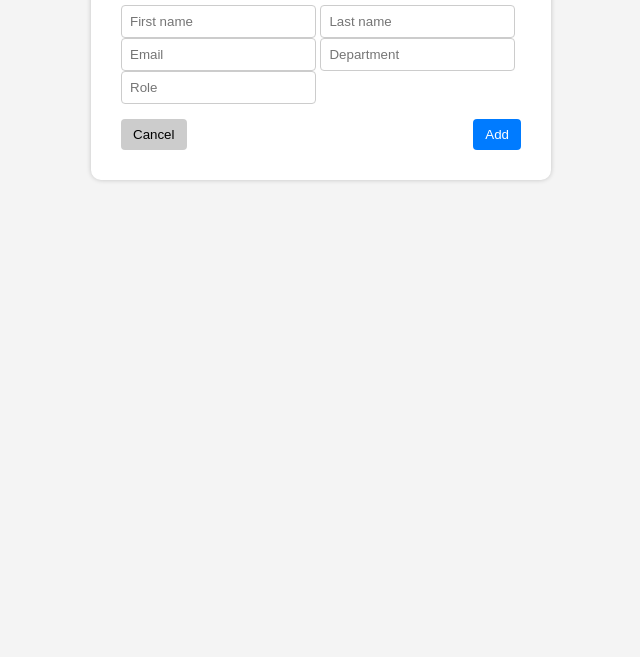
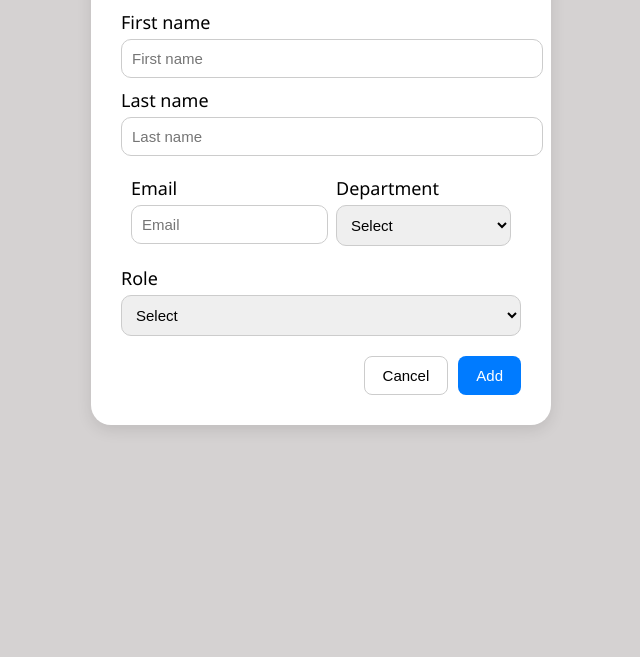
Before and after one commit to rajendra-jat7/EMPLOYEE_DIRECTORY, a plain HTML site: page form.html in a window 1280 px wide. Shown: the part 143-800 px from the top of the page, without its empty margins (319-959 px from the left). Drawn offline with Linux system fonts and the light colour scheme.

Commit message:
Final Commit : Employee Directory Coleted!!!

```diff
--- /dev/null
+++ b/css/form.css
@@ -0,0 +1,88 @@
+body {
+  font-family: 'Segoe UI', Tahoma, Geneva, Verdana, sans-serif;
+  background-color: hsla(0, 4%, 83%, 0.984);
+  margin: 0;
+  padding: 40px;
+  display: flex;
+  justify-content: center;
+  align-items: center;
+}
+
+.form-container {
+  background: white;
+  padding: 30px;
+  border-radius: 20px;
+  width: 400px;
+  box-shadow: 0 5px 15px rgba(0,0,0,0.1);
+}
+
+h2 {
+  margin-bottom: 20px;
+  font-weight: 600;
+  font-size: 24px;
+}
+
+form {
+  display: flex;
+  flex-direction: column;
+}
+
+label {
+  font-weight: 500;
+  font-size: 18px;
+  margin-top: 10px;
+  margin-bottom: 5px;
+}
+
+input, select {
+  padding: 10px;
+  border: 1px solid #ccc;
+  border-radius: 10px;
+  font-size: 15px;
+  width: 100%;
+}
+
+.row {
+  display: flex;
+  gap: 10px;
+}
+
+.col {
+  flex: 1;
+  display: flex;
+  flex-direction: column;
+  padding: 10px;
+}
+
+.btn-group {
+  display: flex;
+  justify-content: flex-end;
+  gap: 10px;
+  margin-top: 20px;
+}
+
+button {
+  padding: 10px 18px;
+  font-size: 15px;
+  border: none;
+  border-radius: 8px;
+  cursor: pointer;
+}
+
+.cancel {
+  background-color: white;
+  border: 1px solid #ccc;
+}
+
+.add {
+  background-color: #007bff;
+  color: white;
+}
+
+.cancel:hover {
+  background-color: #f0f0f0;
+}
+
+.add:hover {
+  background-color: #006ae6;
+}
--- a/css/style.css
+++ b/css/style.css
@@ -19,8 +19,9 @@ header {
 }
 
 input[type="text"], input[type="email"], select {
-  padding: 8px;
+  padding: 4px;
   border-radius: 4px;
+  margin: 2px;
   border: 1px solid #ccc;
 }
 
@@ -71,6 +72,15 @@ input[type="text"], input[type="email"], select {
 .employee-card button {
   margin-top: 10px;
   margin-right: 10px;
+  border: 1px solid #333;
+}
+
+#filterSidebar {
+  display: none;
+  height: 200px;
+  margin-top: 20px;
+  margin-bottom: 20px;
+  border-radius: 10px;
 }
 
 aside {
@@ -83,7 +93,7 @@ aside {
 footer {
   background: #333;
   color: white;
-  padding: 10px 20px;
+  padding: 40px 20px;
   text-align: center;
 }
 
@@ -107,6 +117,7 @@ button {
   cursor: pointer;
   border: none;
   border-radius: 4px;
+  border: 1px solid #333;
 }
 
 button[type="submit"] {
--- a/form.html
+++ b/form.html
@@ -4,20 +4,49 @@
     <meta charset="UTF-8" />
     <meta name="viewport" content="width=device-width, initial-scale=1.0" />
     <title>Add Employee</title>
-    <link rel="stylesheet" href="css/style.css" />
+    <link rel="stylesheet" href="css/form.css" />
   </head>
   <body>
     <div class="form-container">
       <h2>Add Employee</h2>
       <form onsubmit="saveEmployee(event)">
+        <label for="firstName">First name</label>
         <input type="text" id="firstName" placeholder="First name" required />
+
+        <label for="lastName">Last name</label>
         <input type="text" id="lastName" placeholder="Last name" required />
-        <input type="email" id="email" placeholder="Email" required />
-        <input type="text" id="department" placeholder="Department" required />
-        <input type="text" id="role" placeholder="Role" required />
-        <div class="form-buttons">
-          <button type="button" onclick="cancelForm()">Cancel</button>
-          <button type="submit">Add</button>
+
+        <div class="row">
+          <div class="col">
+            <label for="email">Email</label>
+            <input type="email" id="email" placeholder="Email" required />
+          </div>
+          <div class="col">
+            <label for="department">Department</label>
+            <select id="department" required>
+              <option value="">Select</option>
+              <option value="HR">HR</option>
+              <option value="IT">IT</option>
+              <option value="Finance">Finance</option>
+              <option value="Sales">Sales</option>
+            </select>
+          </div>
+        </div>
+
+        <label for="role">Role</label>
+        <select id="role" required>
+          <option value="">Select</option>
+          <option value="Manager">Manager</option>
+          <option value="Developer">Developer</option>
+          <option value="Analyst">Analyst</option>
+          <option value="Intern">Intern</option>
+        </select>
+
+        <div class="btn-group">
+          <button type="button" class="cancel" onclick="cancelForm()">
+            Cancel
+          </button>
+          <button type="submit" class="add">Add</button>
         </div>
       </form>
     </div>
```
Also changed, not shown: index.html (+6 -3 lines), screenshots/dashboard.png (added), screenshots/form.png (added).
